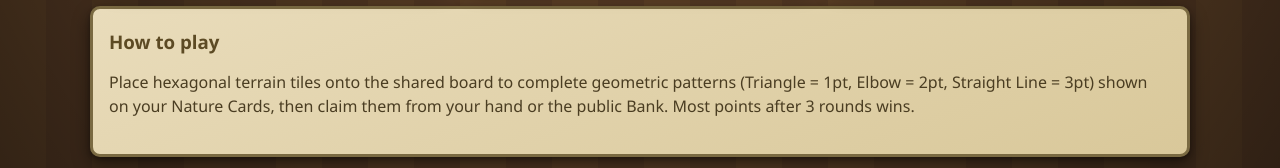
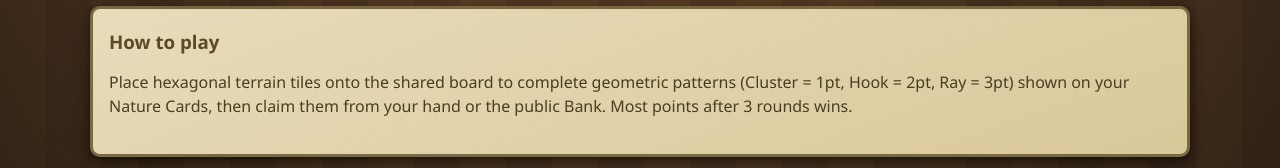
Before and after one commit to mitwade/naturegame, a plain HTML site: page index.html in a window 1280 px wide. Shown: the part 797-965 px from the top of the page. Drawn offline with Linux system fonts and the light colour scheme.

Commit message:
Add files via upload

```diff
--- a/index.html
+++ b/index.html
@@ -56,7 +56,7 @@
   <div class="card-panel how-to-panel gap-top" style="margin-top:24px;">
     <h3>How to play</h3>
     <p>Place hexagonal terrain tiles onto the shared board to complete geometric
-    patterns (Triangle = 1pt, Elbow = 2pt, Straight Line = 3pt) shown on your
+    patterns (Cluster = 1pt, Hook = 2pt, Ray = 3pt) shown on your
     Nature Cards, then claim them from your hand or the public Bank. Most
     points after 3 rounds wins.</p>
   </div>
```
Also changed, not shown: 1 other file.
